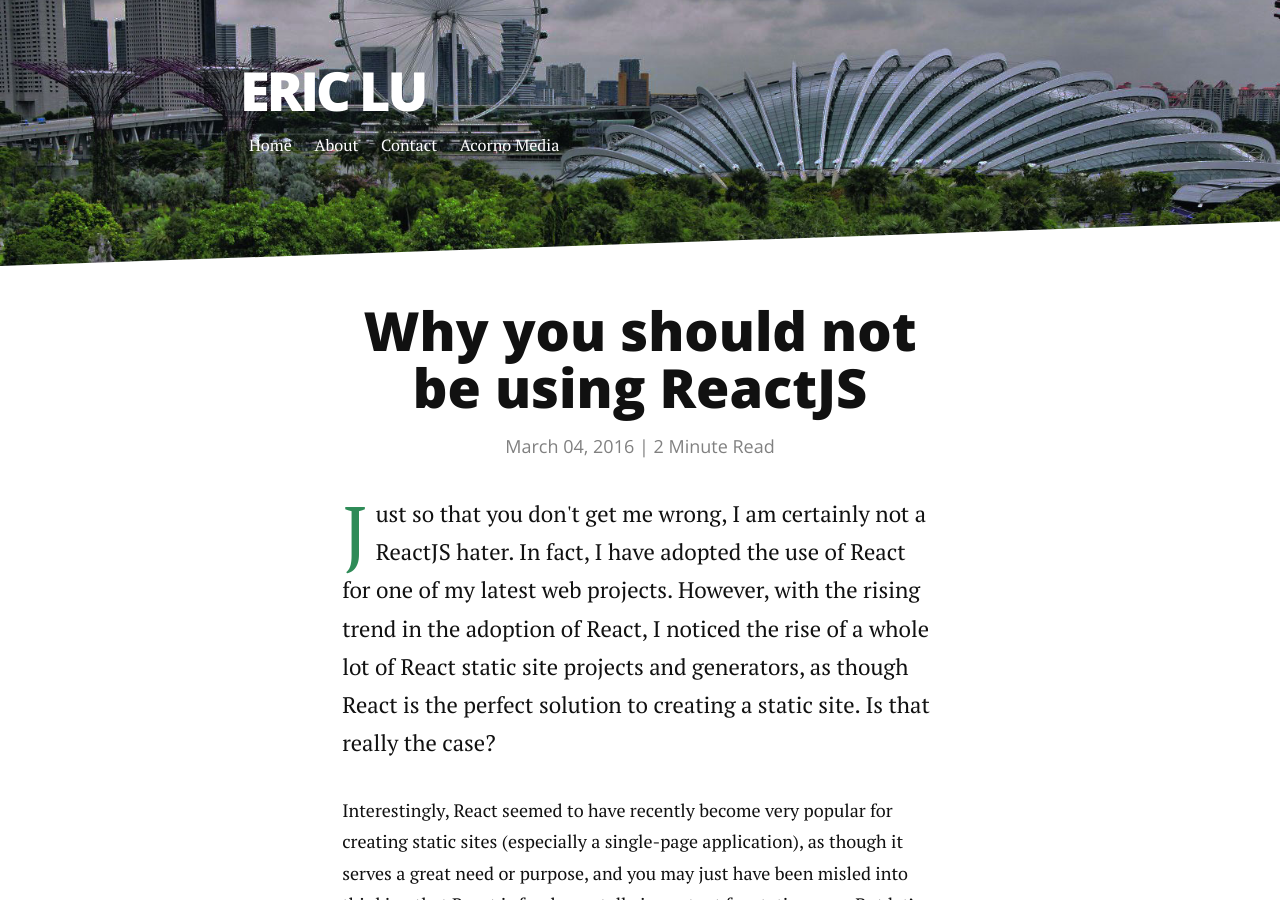
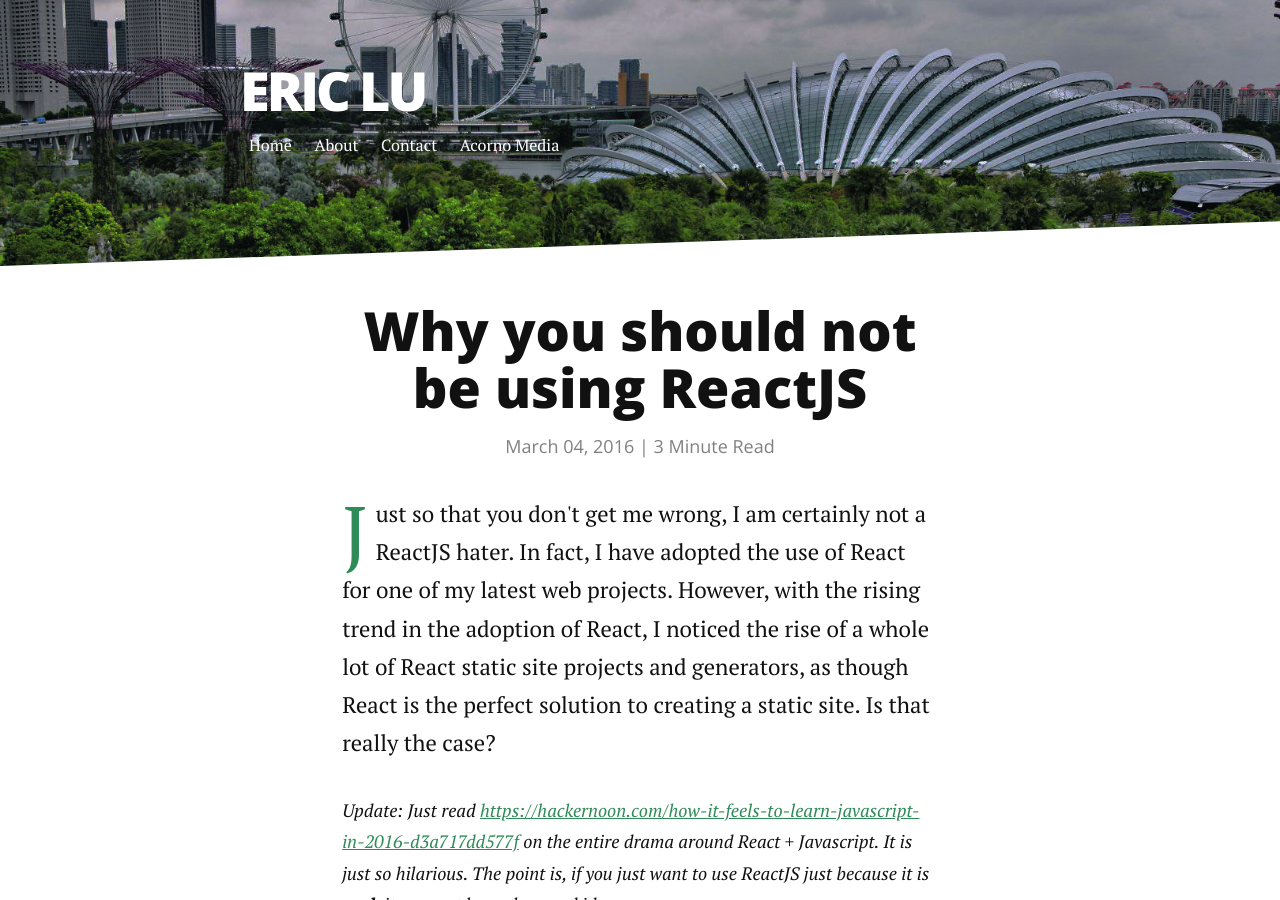
Before and after one commit to ericluwj/ericluwj.github.io, a Jekyll site: the page built from _posts/2016-03-04-why-you-should-not-be-using-reactjs.markdown, in a window 1280 px wide and 900 px high. Built offline with Jekyll 4.4.1, drawn with Linux system fonts in a browser that asks for light colours; nearby versions of some CDN libraries; some of the changed text lies outside the part shown.

Commit message:
Updated previous article.

```diff
--- a/_posts/2016-03-04-why-you-should-not-be-using-reactjs.markdown
+++ b/_posts/2016-03-04-why-you-should-not-be-using-reactjs.markdown
@@ -18,6 +18,8 @@ date:   2016-03-04
 (adsbygoogle = window.adsbygoogle || []).push({});
 </script>
 
+*Update: Just read [https://hackernoon.com/how-it-feels-to-learn-javascript-in-2016-d3a717dd577f](https://hackernoon.com/how-it-feels-to-learn-javascript-in-2016-d3a717dd577f) on the entire drama around React + Javascript. It is just so hilarious. The point is, if you just want to use ReactJS just because it is **cool**, it may not be such a good idea.*
+
 Interestingly, React seemed to have recently become very popular for creating static sites (especially a single-page application), as though it serves a great need or purpose, and you may just have been misled into thinking that React is fundamentally important for static pages. But let's say if I just want to create a really simple landing page with mostly static content and no routes, is React really a good technology to start with? Here is my conclusion:
 
 > React is simply an overkill for a simple static page with mostly static content.
```
